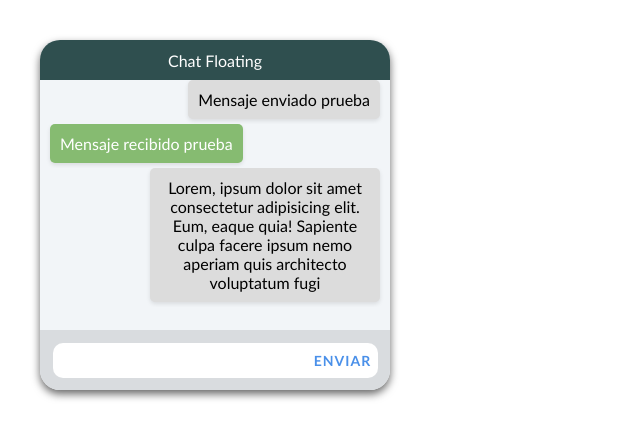
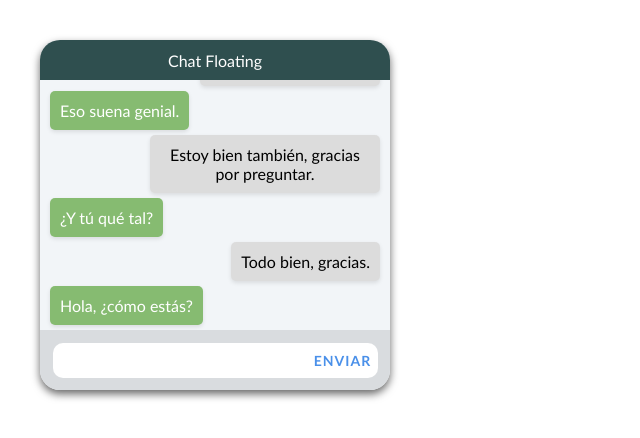
Before and after one commit to matias-rolon/chat-socket-TecN5, a React (Vite) app: page / in a window 1280 px wide. Shown: the top 438 px of the page, without its empty margins (0-640 px from the left). Built offline with nearby package versions, Linux system fonts and the light colour scheme.

Commit message:
Scroll personalizado

```diff
--- a/src/ChatCard.tsx
+++ b/src/ChatCard.tsx
@@ -2,13 +2,29 @@ import './index.css'
 import { Messages } from './components/Messages';
 
 export const ChatCard = () => {
+
+    interface Message {
+        type: "reciber" | "sender";
+        message: string;
+      }
+
+      const messages: Message[] = [
+        { type: 'reciber', message: 'Hola, ¿cómo estás?' },
+        { type: 'sender', message: 'Todo bien, gracias.' },
+        { type: 'reciber', message: '¿Y tú qué tal?' },
+        { type: 'sender', message: 'Estoy bien también, gracias por preguntar.' },
+        { type: 'reciber', message: 'Eso suena genial.' },
+        { type: 'sender', message: 'Hola, soy otra persona.' },
+        { type: 'reciber', message: 'Me alegra que estés bien.' },
+        { type: 'sender', message: '¿Qué has estado haciendo?' },
+      ];
+
+
     return (
         <div className='chat-card'>
             <span className='label'>Chat Floating</span>
             <div className='chat'>
-                <Messages type='sender' message='Mensaje enviado prueba' />
-                <Messages type='reciber' message='Mensaje recibido prueba' />
-                <Messages type='sender' message='Lorem, ipsum dolor sit amet consectetur adipisicing elit. Eum, eaque quia! Sapiente culpa facere ipsum nemo aperiam quis architecto voluptatum fugi' />
+                <Messages messages={messages} />
             </div>
             <div className="content">
                 <input type="text" className="input"/>
--- a/src/components/Messages.tsx
+++ b/src/components/Messages.tsx
@@ -1,17 +1,29 @@
+import React from 'react';
 import './styles/message.css'
 
-interface Props{
-    type: string;
+interface Message {
+    type: 'reciber' | 'sender';
     message: string;
-    user?: string;
-}
+  }
 
-export const Messages = ({ message, type }: Props) => {
+  interface MessagesProps {
+    messages: Message[];
+  }
+
+
+
+export const Messages: React.FC<MessagesProps> = ({ messages }) => {
   return (
     <div className="messages-container">
-        <div className={`message ${type === 'sender' ? 'your-message' : 'other-message'}`}>
-            { message }
+
+        {messages.map((message, index) => (
+        <div
+          key={index}
+          className={`message ${message.type === 'sender' ? 'your-message' : 'other-message'}`}>
+          {message.message}
         </div>
+      ))}
+
     </div>
   )
 }
--- a/src/components/styles/message.css
+++ b/src/components/styles/message.css
@@ -1,8 +1,17 @@
 .messages-container {
     display: flex;
     flex-direction: column-reverse;
-    overflow-y: auto;
-    max-height: 400px;
+    height: 250px;
+    overflow: auto;
+}
+
+.messages-container::-webkit-scrollbar {
+    width: 6px;
+}
+.messages-container::-webkit-scrollbar-thumb {
+    background-color: #bbb;
+    border-radius: 10px;
+
 }
 
 .message {
--- a/src/index.css
+++ b/src/index.css
@@ -26,6 +26,9 @@
   position: relative;
   width: 350px;
   height: 250px;
+}
+.chat::-webkit-scrollbar {
+  color: blue;
 }
 
 .content {
```
